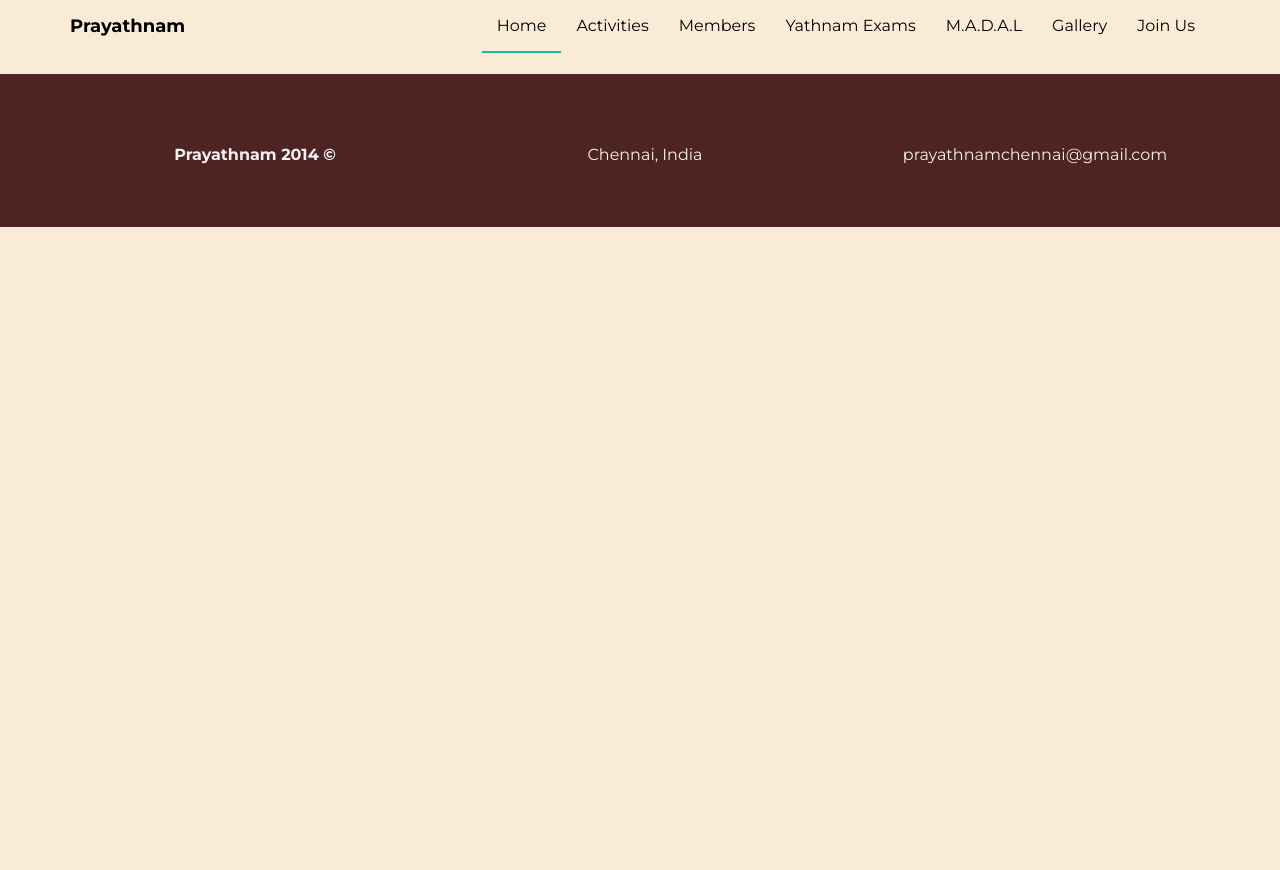
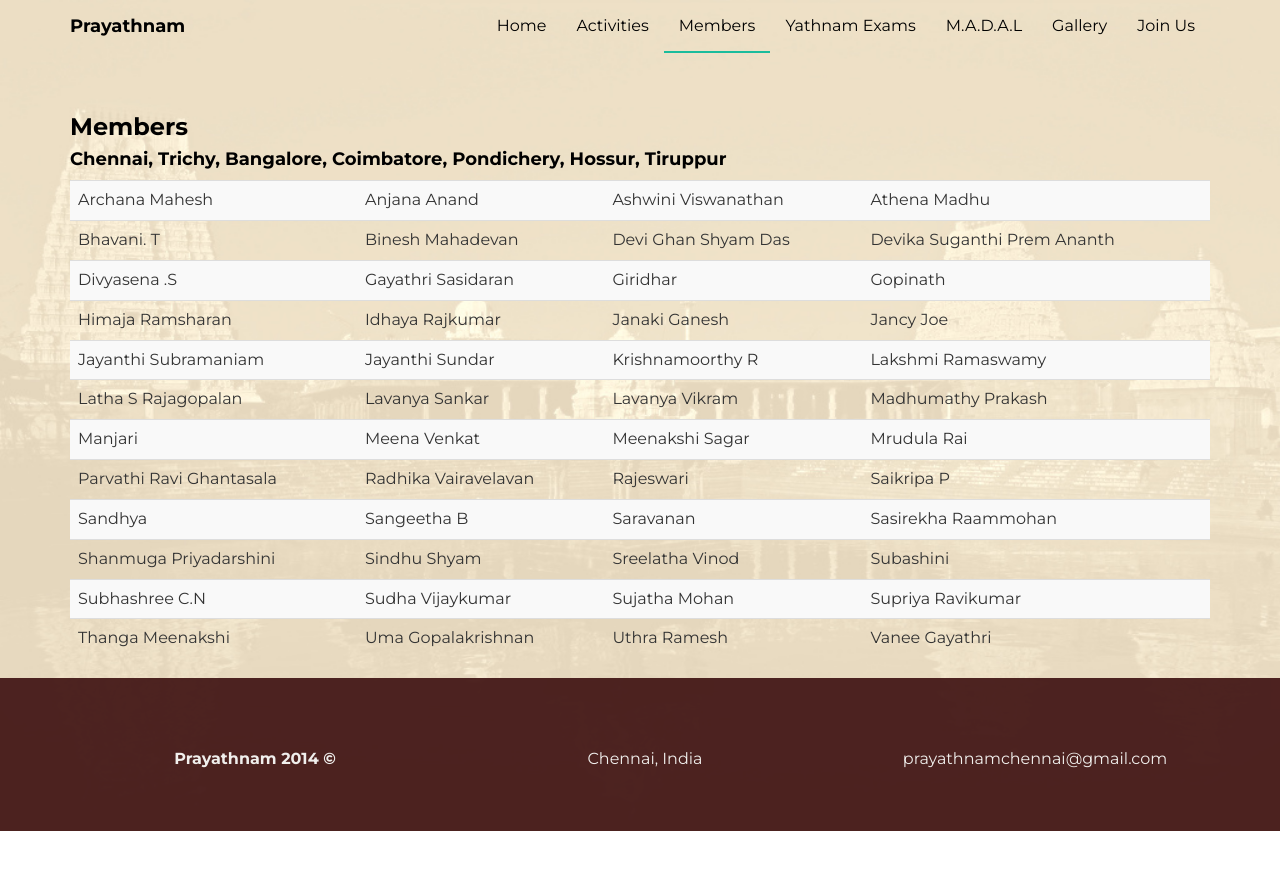
Before and after one commit to prayathnam/prayathnam.github.io, a Jekyll site: the page built from members/index.html, in a window 1280 px wide. Shown: the top 870 px of the page. Built offline with Jekyll 4.4.1, drawn with Linux system fonts in a browser that asks for light colours; nearby versions of some CDN libraries; Markdown is read by kramdown in place of the engine named in the settings.

Commit message:
Added temple background. Fixed higlighting

```diff
--- a/_includes/header.html
+++ b/_includes/header.html
@@ -32,10 +32,10 @@
             <li {% if page.title == "Home" %} class="active" {% endif %}><a href= " {{ site.url }} ">Home</a></li>
             <li {% if page.title == "Activities" %} class="active" {% endif %}><a href="{{ site.url }}/activities">Activities</a></li>
             <li {% if page.title == "Members" %} class="active" {% endif %}><a href="{{ site.url }}/members">Members</a></li>
-            <li {% if page.title == "yathnamExams" %} class="active" {% endif %}><a href="{{ site.url }}/yathnamExams">Yathnam Exams</a></li>
-            <li {% if page.title == "madal" %} class="active" {% endif %}><a href="{{ site.url }}/madal">M.A.D.A.L</a></li>
-            <li {% if page.title == "gallery" %} class="active" {% endif %}><a href="{{ site.url }}/gallery">Gallery</a></li>
-            <li {% if page.title == "joinUs" %} class="active" {% endif %}><a href="{{ site.url }}/joinUs">Join Us</a></li>
+            <li {% if page.title == "Yathnam Exams" %} class="active" {% endif %}><a href="{{ site.url }}/yathnamExams">Yathnam Exams</a></li>
+            <li {% if page.title == "Madal" %} class="active" {% endif %}><a href="{{ site.url }}/madal">M.A.D.A.L</a></li>
+            <li {% if page.title == "Gallery" %} class="active" {% endif %}><a href="{{ site.url }}/gallery">Gallery</a></li>
+            <li {% if page.title == "Join Us" %} class="active" {% endif %}><a href="{{ site.url }}/joinUs">Join Us</a></li>
           </ul>
         </div><!--/.nav-collapse -->
       </div>
--- a/activities/index.html
+++ b/activities/index.html
@@ -1,8 +1,7 @@
 ---
-title: Home
+title: Activities
 layout: default
 ---
-
 <div class="container default-page">
 	<h3>Prayathnam organizes various kinds of activities such as: </h3>
 	<ul>
--- a/assets/css/style.css
+++ b/assets/css/style.css
@@ -51,7 +51,11 @@ body {
     font-family: 'Montserrat', sans-serif;
     font-weight: 400;
     font-size: 16px;
-    background-color: #faebd7;
+    /* Alternate background color
+    background-color: #faebd7; */
+    background-image: url(../img/templeBack.jpg);
+    background-size: 100% 100%;
+    background-repeat: no-repeat;
 
     -webkit-font-smoothing: antialiased;
     -webkit-overflow-scrolling: touch;
--- a/joinUs/index.html
+++ b/joinUs/index.html
@@ -2,9 +2,8 @@
 title: Join Us
 layout: default
 ---
-
 <div class="container default-page">
-	<h3>Join Us</h3>
+	<h3>{{ page.title }}</h3>
 	 We can be contacted on one of the following numbers or by email:
 	 <h4>Phone Numbers:</h4>
      <ul>
--- a/members/index.html
+++ b/members/index.html
@@ -1,4 +1,82 @@
 ---
-title: Home
+title: Members
 layout: default
 ---
+<div class="container default-page">
+	<h3>{{ page.title }}</h3>
+	<h4>Chennai, Trichy, Bangalore, Coimbatore, Pondichery, Hossur, Tiruppur</h4>
+	<table class="table table-striped">
+  		<tr>
+  			<td>Archana Mahesh</td>
+  			<td>Anjana Anand</td>
+  			<td>Ashwini Viswanathan</td>
+  			<td>Athena Madhu</td>
+  		</tr>
+  		<tr>
+  			<td>Bhavani. T</td>
+  			<td>Binesh Mahadevan</td>
+  			<td>Devi Ghan Shyam Das</td>
+  			<td>Devika Suganthi Prem Ananth</td>
+  		</tr>
+  		<tr>
+  			<td>Divyasena .S</td>
+  			<td>Gayathri Sasidaran</td>
+  			<td>Giridhar</td>
+  			<td>Gopinath</td>
+  		</tr>
+  		<tr>
+  			<td>Himaja Ramsharan</td>
+  			<td>Idhaya Rajkumar</td>
+  			<td>Janaki Ganesh</td>
+  			<td>Jancy Joe</td>
+  		</tr>
+  		<tr>
+  			<td>Jayanthi Subramaniam</td>
+  			<td>Jayanthi Sundar</td>
+  			<td>Krishnamoorthy R</td>
+  			<td>Lakshmi Ramaswamy</td>
+  		</tr>
+  		<tr>
+  			<td>Latha S Rajagopalan</td>
+  			<td>Lavanya Sankar</td>
+  			<td>Lavanya Vikram</td>
+  			<td>Madhumathy Prakash</td>
+  		</tr>
+  		<tr>
+  			<td>Manjari</td>
+  			<td>Meena Venkat</td>
+  			<td>Meenakshi Sagar</td>
+  			<td>Mrudula Rai</td>
+  		</tr>
+  		<tr>
+  			<td>Parvathi Ravi Ghantasala</td>
+  			<td>Radhika Vairavelavan</td>
+  			<td>Rajeswari</td>
+  			<td>Saikripa P</td>
+  		</tr>
+  		<tr>
+  			<td>Sandhya</td>
+  			<td>Sangeetha B</td>
+  			<td>Saravanan</td>
+  			<td>Sasirekha Raammohan</td>
+  		</tr>
+  		<tr>
+  			<td>Shanmuga Priyadarshini</td>
+  			<td>Sindhu Shyam</td>
+  			<td>Sreelatha Vinod</td>
+  			<td>Subashini</td>
+  		</tr>
+  		<tr>
+  			<td>Subhashree C.N</td>
+  			<td>Sudha Vijaykumar</td>
+  			<td>Sujatha Mohan</td>
+  			<td>Supriya Ravikumar</td>
+  		</tr>
+  		<tr>
+  			<td>Thanga Meenakshi</td>
+  			<td>Uma Gopalakrishnan</td>
+  			<td>Uthra Ramesh</td>
+  			<td>Vanee Gayathri</td>
+  		</tr>
+	</table>
+</div> <!-- end container -->
```
Also changed, not shown: assets/img/templeBack.jpg (added).
